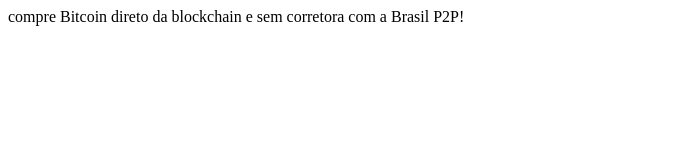
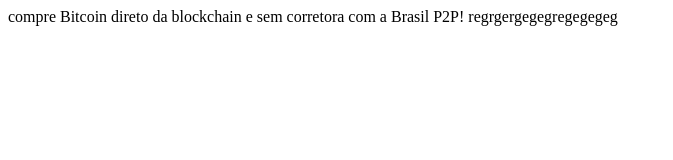
Before and after one commit to Buddhinha/Brasil-P2P-, a plain HTML site: page index.html in a window 1280 px wide. Shown: the whole page, without its empty margins (0-673 px from the left). Drawn offline with Linux system fonts and the light colour scheme.

Commit message:
teste do git

```diff
--- a/index.html
+++ b/index.html
@@ -10,3 +10,4 @@
     compre Bitcoin direto da blockchain e sem corretora com a Brasil P2P!
 </body>
 </html>
+regrgergegegregegegeg
```
